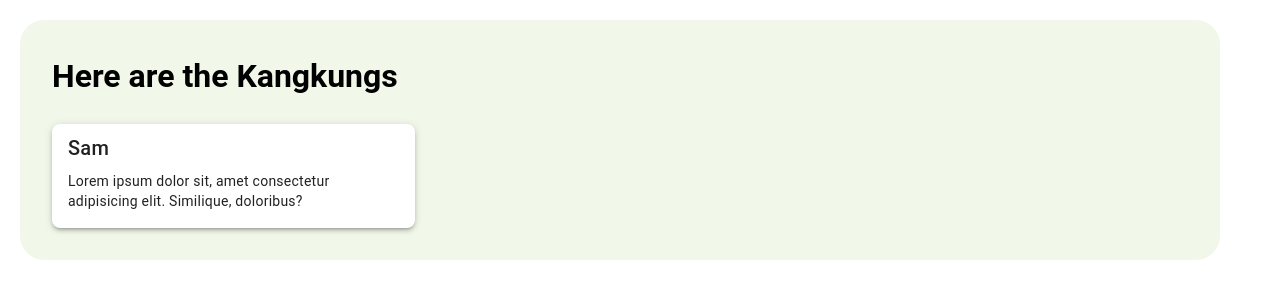
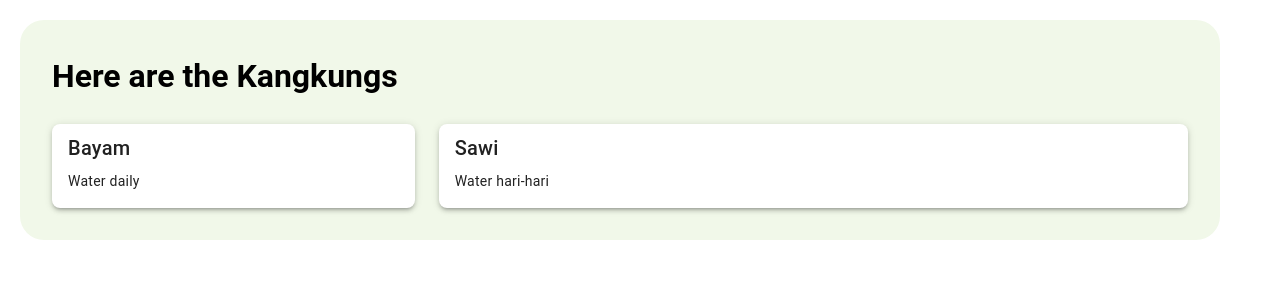
Before and after one commit to sampraslee/group5-test, a Vue app: page / in a window 1280 px wide. Shown: the top 300 px of the page. Built offline with nearby package versions, Linux system fonts and the light colour scheme; a small style sheet from the web is missing.

Commit message:
I've created my v-card!

```diff
--- a/src/pages/index.vue
+++ b/src/pages/index.vue
@@ -4,14 +4,19 @@
     <v-row class="mt-3" align="center">
       <v-col cols="4">
         <v-card class="elevation-3 rounded-lg">
-          <v-card-title>Sam</v-card-title>
+          <v-card-title>Bayam</v-card-title>
           <v-card-text
-            >Lorem ipsum dolor sit, amet consectetur adipisicing elit.
-            Similique, doloribus?</v-card-text
+            >Water daily</v-card-text
           >
         </v-card>
       </v-col>
       <!-- Insert a new column here containing your v-card -->
+       <v-col>
+       <v-card class="elevation-3 rounded-lg">
+        <v-card-title>Sawi</v-card-title>
+          <v-card-text>Water hari-hari</v-card-text>
+       </v-card>
+       </v-col>
     </v-row>
   </v-container>
 </template>
```
